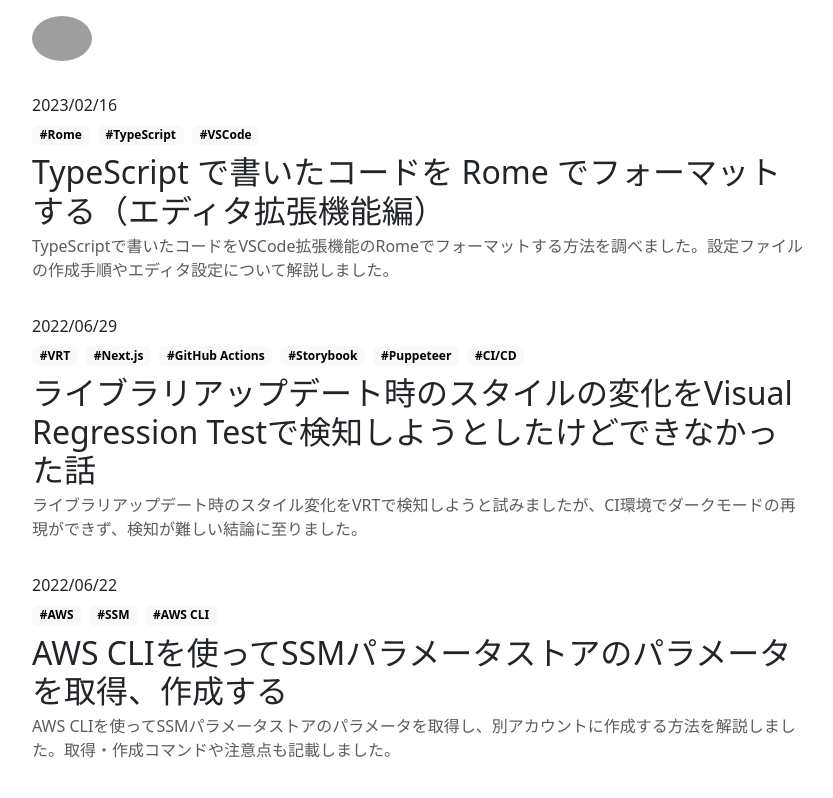
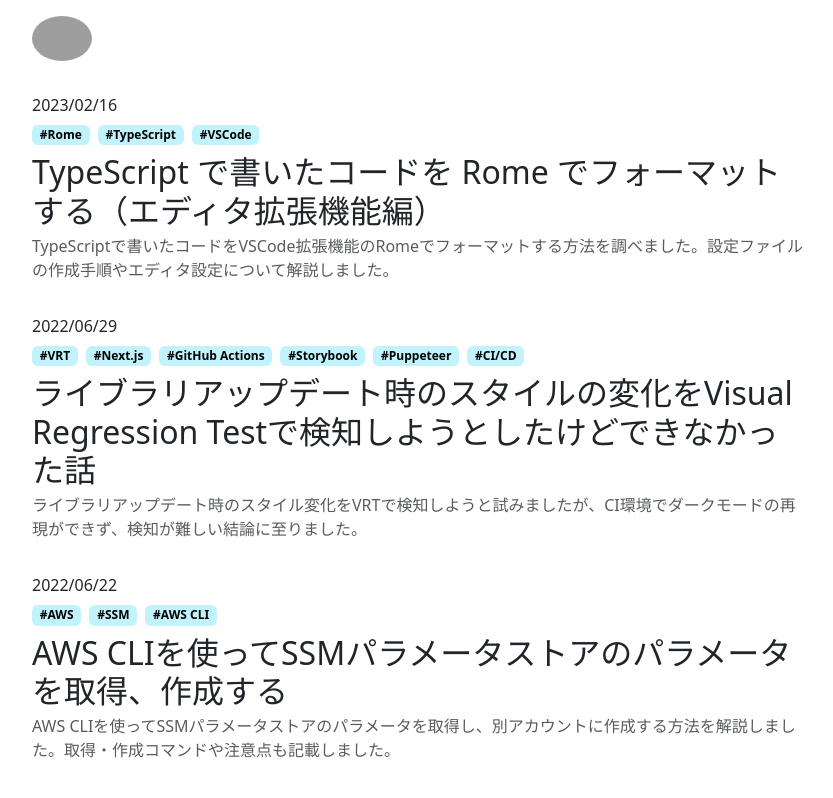
Before and after one commit to cuavv/yurikago-next, a Next.js app: page / in a window 1280 px wide. Shown: the top 798 px of the page, without its empty margins (220-1053 px from the left). Built offline with nearby package versions, Linux system fonts and the light colour scheme; no server answers; grey boxes are pictures that could not be loaded.

Commit message:
Fix: タグの色を変更

```diff
--- a/components/post/tags.tsx
+++ b/components/post/tags.tsx
@@ -8,7 +8,7 @@ const Tags = ({ post }: Props) => {
   return (
     <div className="py-1">
       {post.tags?.map((tag, i) => (
-        <span key={i} className="badge text-bg-light me-2">
+        <span key={i} className="badge text-bg-info bg-opacity-25 me-2">
           #{tag}
         </span>
       ))}
```
